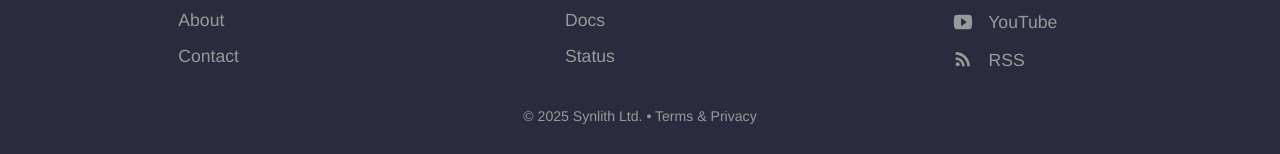
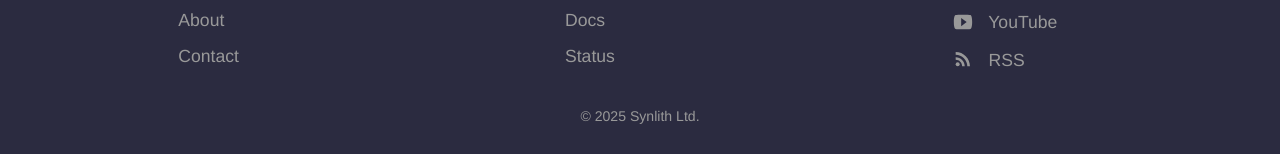
Before and after one commit to derpyjim/PRSyn, a Jekyll site: the page built from index.html, in a window 1280 px wide and 900 px high, scrolled down 2427 px. Shown: the part 743-897 px from the top of the window. Built offline with Jekyll 4.4.1, drawn with Linux system fonts in a browser that asks for light colours.

Commit message:
Update default.html

```diff
--- a/_layouts/default.html
+++ b/_layouts/default.html
@@ -52,7 +52,7 @@
 					</ul>
 					{% endfor %}
 				</div>
-				<p class="copyright">&copy; {{ site.time | date: '%Y' }} Synlith Ltd. • <a href="#">Terms</a> &amp; <a href="#">Privacy</a></p>
+				<p class="copyright">&copy; {{ site.time | date: '%Y' }} Synlith Ltd.</p>
 			</div>
 		</footer>
 		<script>
```
